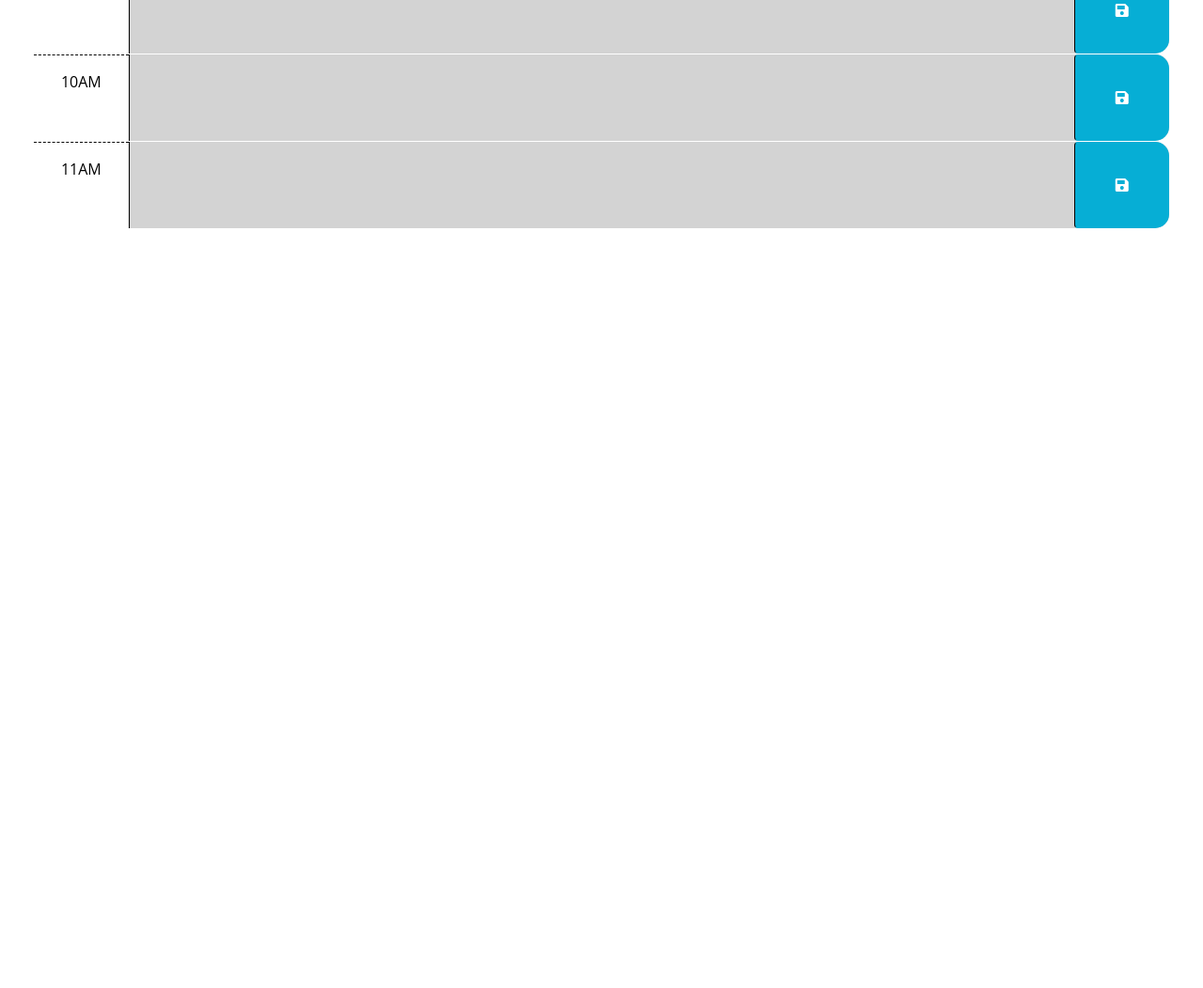
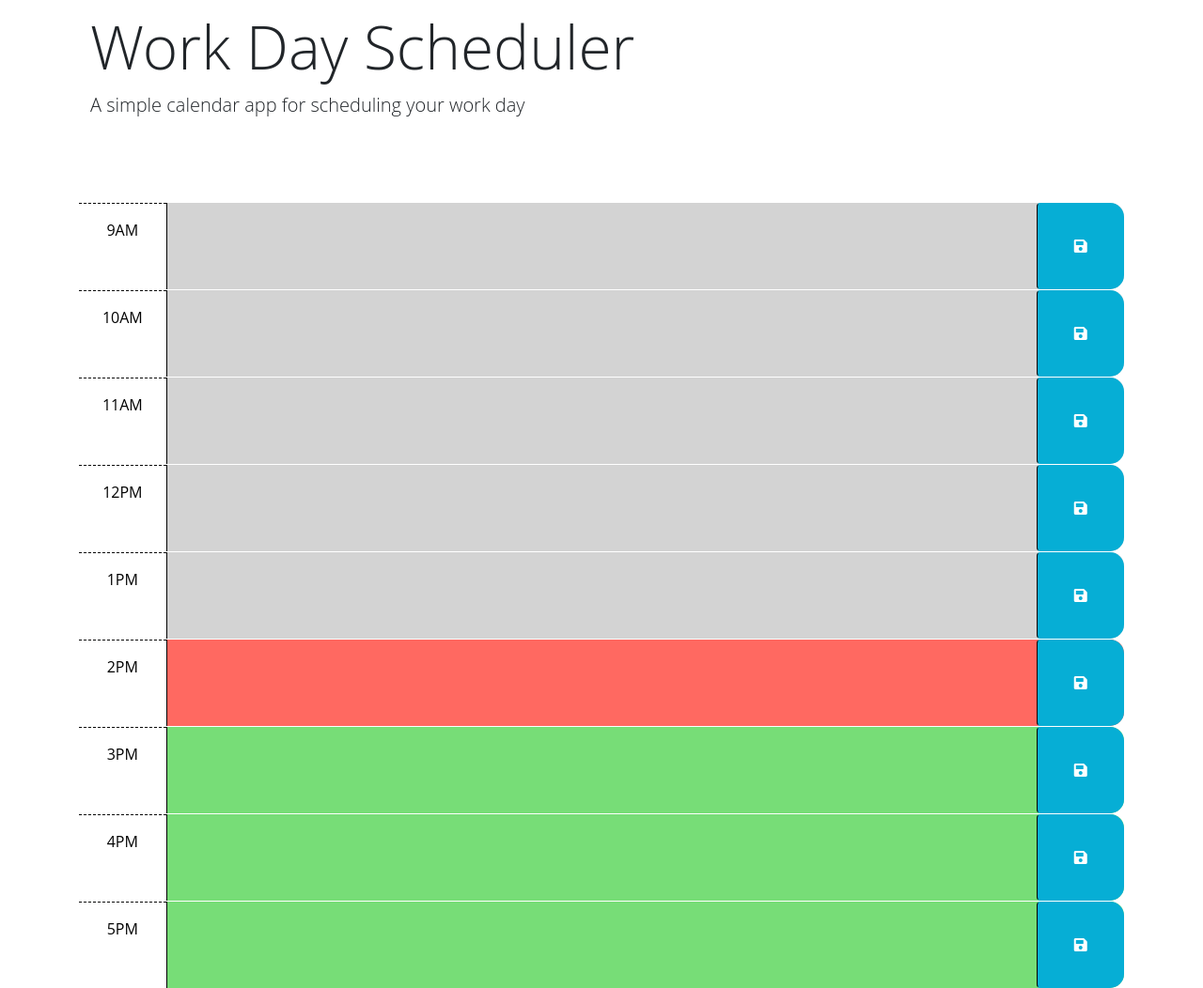
Before and after one commit to ColumbiaCoding/bigSurCalendar2, a plain HTML site: page index.html in a window 1280 px wide. Shown: the part 333-1385 px from the top of the page at 94% size. Before the commit the page ends 800 px from the top, so only its background shows below. Drawn offline with nearby package versions, Linux system fonts and the light colour scheme.

Commit message:
adding simplified JS and additional comments

```diff
--- a/index.html
+++ b/index.html
@@ -42,16 +42,23 @@
         -->
 
       <!-- Example of a past time block. The "past" class adds a gray background color. -->
-      <div id="hour-9" class="row time-block ">
+      <header class="p-5 mb-4 center-header">
+        <h1 class="display-3">Work Day Scheduler</h1>
+        <p class="lead">A simple calendar app for scheduling your work day</p>
+        <p id="currentDay" class="lead"></p>
+      </header>
+      <div class="container-fluid px-5">
+        <div id="hour-9" class="row time-block">
           <div class="col-2 col-md-1 hour text-center py-3">9AM</div>
-        <textarea class="col-8 col-md-10 description" rows="3"></textarea>
+          <textarea class="col-8 col-md-10 description" rows="3"> </textarea>
           <button class="btn saveBtn col-2 col-md-1" aria-label="save">
             <i class="fas fa-save" aria-hidden="true"></i>
           </button>
         </div>
 
-      <!-- Example of a present time block. The "present" class adds a red background color. -->
-      <div id="hour-10" class="row time-block ">
+        <!-- 10AM time slot -->
+
+        <div id="hour-10" class="row time-block">
           <div class="col-2 col-md-1 hour text-center py-3">10AM</div>
           <textarea class="col-8 col-md-10 description" rows="3"> </textarea>
           <button class="btn saveBtn col-2 col-md-1" aria-label="save">
@@ -59,15 +66,76 @@
           </button>
         </div>
 
-      <!-- Example of a future time block. The "future" class adds a green background color. -->
-      <div id="hour-11" class="row time-block ">
+        <!-- 11AM time slot -->
+
+        <div id="hour-11" class="row time-block">
           <div class="col-2 col-md-1 hour text-center py-3">11AM</div>
           <textarea class="col-8 col-md-10 description" rows="3"> </textarea>
           <button class="btn saveBtn col-2 col-md-1" aria-label="save">
             <i class="fas fa-save" aria-hidden="true"></i>
           </button>
         </div>
+
+        <!-- 12PM time slot -->
+
+        <div id="hour-12" class="row time-block">
+          <div class="col-2 col-md-1 hour text-center py-3">12PM</div>
+          <textarea class="col-8 col-md-10 description" rows="3"> </textarea>
+          <button class="btn saveBtn col-2 col-md-1" aria-label="save">
+            <i class="fas fa-save" aria-hidden="true"></i>
+          </button>
         </div>
+
+        <!-- 1PM time slot -->
+
+        <div id="hour-13" class="row time-block">
+          <div class="col-2 col-md-1 hour text-center py-3">1PM</div>
+          <textarea class="col-8 col-md-10 description" rows="3"> </textarea>
+          <button class="btn saveBtn col-2 col-md-1" aria-label="save">
+            <i class="fas fa-save" aria-hidden="true"></i>
+          </button>
+        </div>
+
+        <!-- 2PM time slot -->
+
+        <div id="hour-14" class="row time-block">
+          <div class="col-2 col-md-1 hour text-center py-3">2PM</div>
+          <textarea class="col-8 col-md-10 description" rows="3"> </textarea>
+          <button class="btn saveBtn col-2 col-md-1" aria-label="save">
+            <i class="fas fa-save" aria-hidden="true"></i>
+          </button>
+        </div>
+
+        <!-- 3PM time slot -->
+
+        <div id="hour-15" class="row time-block">
+          <div class="col-2 col-md-1 hour text-center py-3">3PM</div>
+          <textarea class="col-8 col-md-10 description" rows="3"> </textarea>
+          <button class="btn saveBtn col-2 col-md-1" aria-label="save">
+            <i class="fas fa-save" aria-hidden="true"></i>
+          </button>
+        </div>
+
+        <!-- 4PM time slot -->
+
+        <div id="hour-16" class="row time-block">
+          <div class="col-2 col-md-1 hour text-center py-3">4PM</div>
+          <textarea class="col-8 col-md-10 description" rows="3"> </textarea>
+          <button class="btn saveBtn col-2 col-md-1" aria-label="save">
+            <i class="fas fa-save" aria-hidden="true"></i>
+          </button>
+        </div>
+
+        <!-- 5PM time slot -->
+
+        <div id="hour-17" class="row time-block">
+          <div class="col-2 col-md-1 hour text-center py-3">5PM</div>
+          <textarea class="col-8 col-md-10 description" rows="3"> </textarea>
+          <button class="btn saveBtn col-2 col-md-1" aria-label="save">
+            <i class="fas fa-save" aria-hidden="true"></i>
+          </button>
+        </div>
+
 
     <script src="https://cdnjs.cloudflare.com/ajax/libs/jquery/3.2.1/jquery.min.js"></script>
     <script src="https://cdn.jsdelivr.net/npm/dayjs@1.11.3/dayjs.min.js"
```
Also changed, not shown: Assets/js/script.js (+7 -5 lines). Lines whose indentation alone changed are shown as unchanged.
